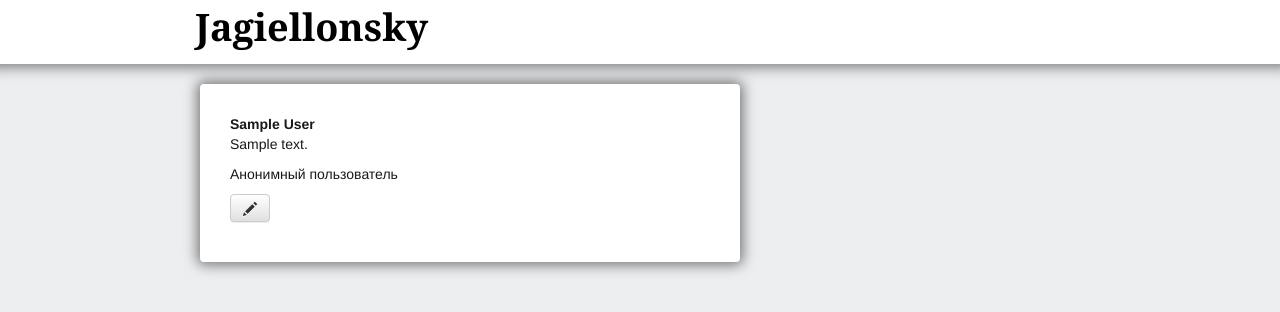
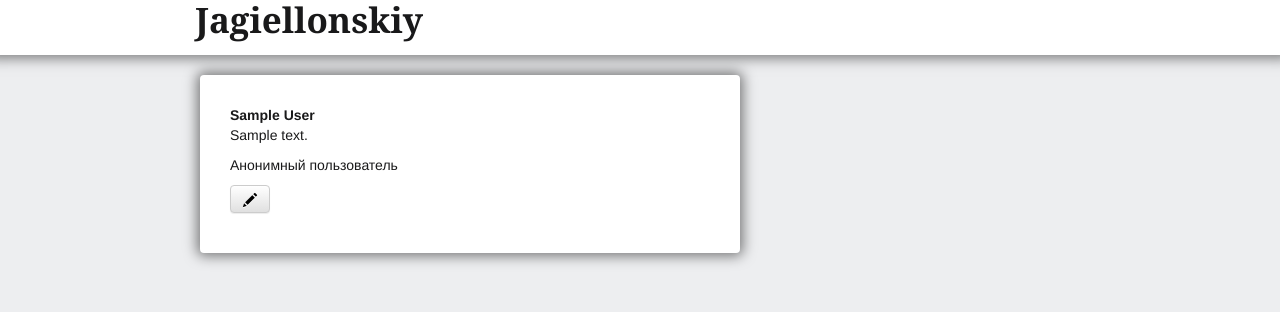
Before and after one commit to rodionIlnitskey/Jagiellon, a Django app: page /post/1/ in a window 1280 px wide. Shown: the top 312 px of the page. Run offline with Django 3.2, Linux system fonts and the light colour scheme; tables that the repository leaves empty hold one stand-in row (values such as "Sample post"); parts of the project's set-up code (start-up, migrations or seed data) failed here and were passed over; some libraries are stand-ins or nearby versions.

Commit message:
Изменение дизайна

```diff
--- a/articles/static/css/index.css
+++ b/articles/static/css/index.css
@@ -73,7 +73,6 @@
 }
 
 header {
-
     background-color: #ffffff;
     color: #19191A;
     margin-top: -25px;
@@ -90,11 +89,9 @@
 header a{
   text-decoration: none;
   font-weight:bold;
-
   color: #19191A;
   margin-left: 155px;
   font-size: 250%;
-
 }
 
 
--- a/articles/templates/articles/account.html
+++ b/articles/templates/articles/account.html
@@ -5,7 +5,7 @@
 
 
 <header>
-  <h1>jagiellonsky</h1>
+  <h1>Jagiellonskiy</h1>
 
 
 </header>
--- a/articles/templates/articles/authorpost.html
+++ b/articles/templates/articles/authorpost.html
@@ -6,12 +6,12 @@
 <link rel="stylesheet" href="//maxcdn.bootstrapcdn.com/bootstrap/3.2.0/css/bootstrap.min.css">
         <link rel="stylesheet" href="//maxcdn.bootstrapcdn.com/bootstrap/3.2.0/css/bootstrap-theme.min.css">
         <link href='//fonts.googleapis.com/css?family=Lobster&subset=latin,latin-ext' rel='stylesheet' type='text/css'>
-        <link rel="stylesheet" href="{% static "css/authorpost.css" %}"/>
+        <link rel="stylesheet" href="{% static "css/index.css" %}"/>
 
 {% block content %}
 
 <header>
-  <a href="{% url 'articles:index' %}"style="color:#000000;">Jagiellonsky</a>
+  <a href="{% url 'articles:index' %}">Jagiellonskiy</a>
 </header>
 
 <div class="obsh">
--- a/articles/templates/articles/index.html
+++ b/articles/templates/articles/index.html
@@ -6,7 +6,7 @@
 
 
 <header>
-  <a href="{% url 'articles:index' %}">Jagiellonsky</a>
+  <a href="{% url 'articles:index' %}">Jagiellonskiy</a>
 
 </header>
 
--- a/articles/templates/articles/opis.html
+++ b/articles/templates/articles/opis.html
@@ -4,7 +4,7 @@
 {% block content %}
 
 <header>
-  <a href="{% url 'articles:index' %}">Jagiellonsky</a>
+  <a href="{% url 'articles:index' %}">Jagiellonskiy</a>
 
 </header>
 
--- a/articles/templates/articles/post_edit.html
+++ b/articles/templates/articles/post_edit.html
@@ -2,7 +2,7 @@
 
 {% block content %}
 <header>
-  <a href="{% url 'articles:index' %}">Jagiellonsky</a>
+  <a href="{% url 'articles:index' %}">Jagiellonskiy</a>
 </header>
 
 
```
Also changed, not shown: articles/templates/registration/login.html (+7 -1 lines).
